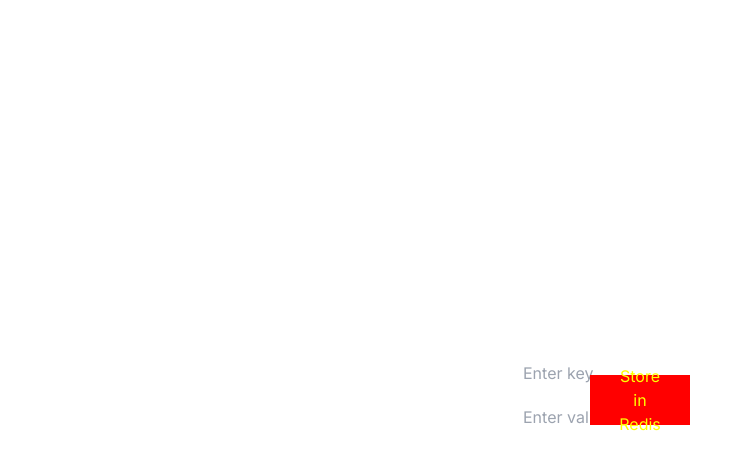
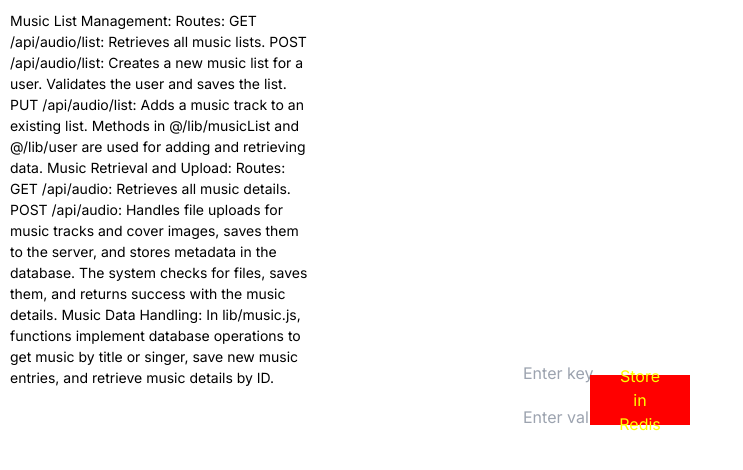
Before and after one commit to yishen-huang/NextJS-music, a Next.js app: page / in a window 1280 px wide. Shown: the top 470 px of the page, without its empty margins (0-743 px from the left). Built offline with nearby package versions, Linux system fonts and the light colour scheme.

Commit message:
feat: update app/page.tsx and add bilili.txt file

```diff
--- a/app/page.tsx
+++ b/app/page.tsx
@@ -29,7 +29,23 @@ export default function Home() {
   };
 
   return (
-    <div style={{ display: 'flex', justifyContent: 'center', alignItems: 'center', height: '100vh', flexDirection: 'column' }}>
+    <div style={{ display: 'flex', justifyContent: 'center', alignItems: 'center', height: '100vh', flexDirection: 'column', position: 'relative' }}>
+      <div style={{ position: 'absolute', top: '10px', left: '10px', textAlign: 'left', maxWidth: '300px', fontSize: '14px', lineHeight: '1.5' }}>
+        Music List Management:
+        Routes:
+        GET /api/audio/list: Retrieves all music lists.
+        POST /api/audio/list: Creates a new music list for a user. Validates the user and saves the list.
+        PUT /api/audio/list: Adds a music track to an existing list.
+        Methods in @/lib/musicList and @/lib/user are used for adding and retrieving data.
+        Music Retrieval and Upload:
+        Routes:
+        GET /api/audio: Retrieves all music details.
+        POST /api/audio: Handles file uploads for music tracks and cover images, saves them to the server, and stores metadata in the database.
+        The system checks for files, saves them, and returns success with the music details.
+        Music Data Handling:
+        In lib/music.js, functions implement database operations to get music by title or singer, save new music entries, and retrieve music details by ID.
+      </div>
+
       <button
         onClick={handleClick}
         style={{
```
Also changed, not shown: bilili.txt (added).
